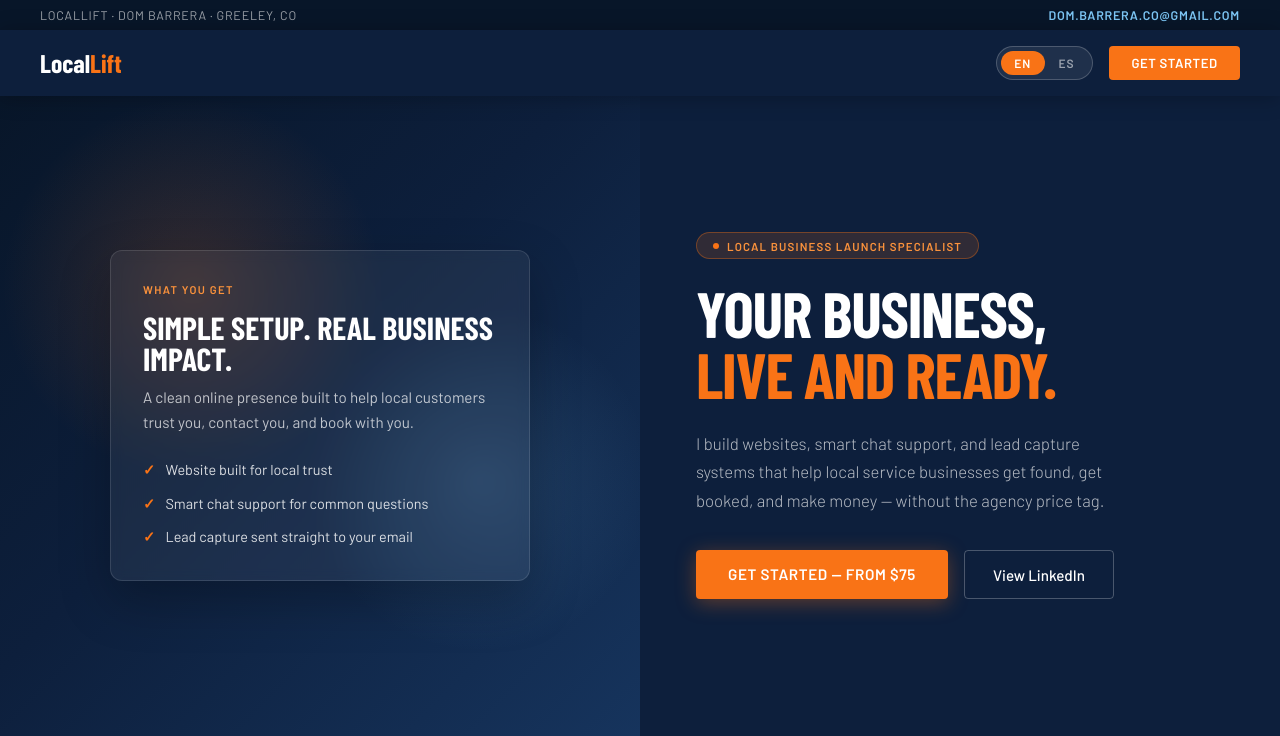
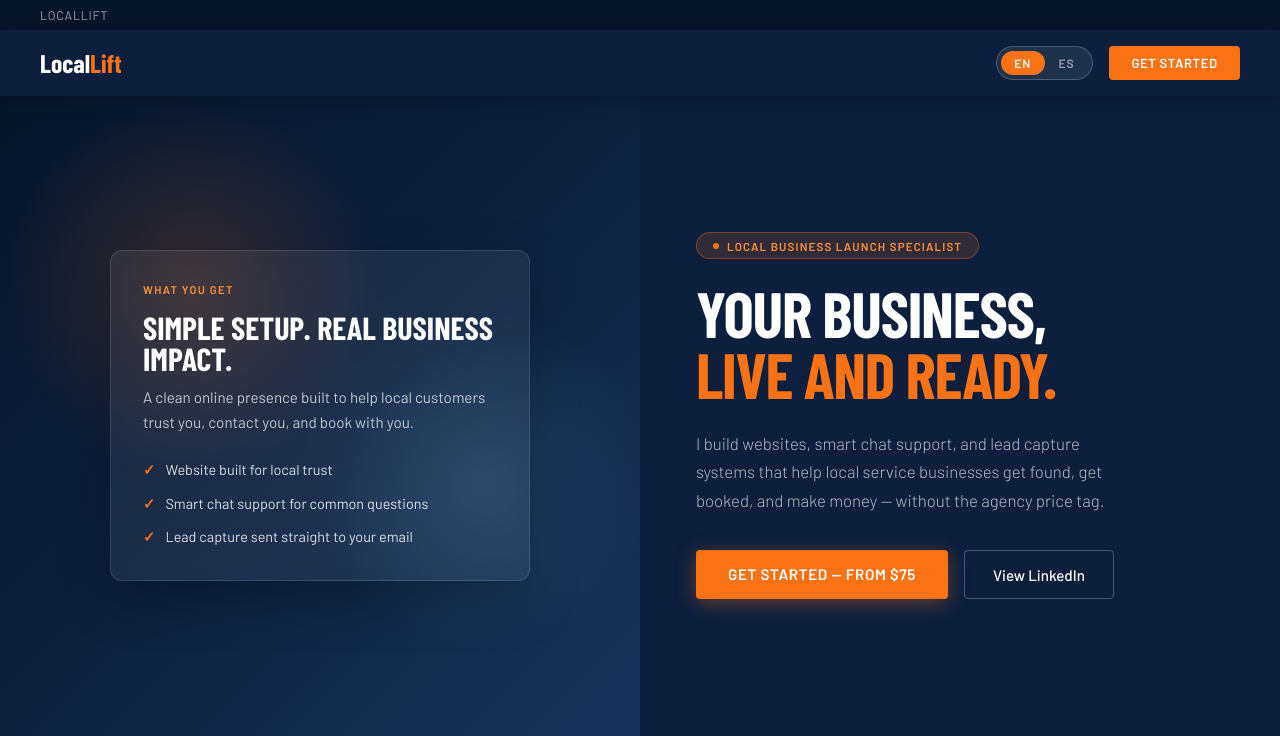
Before and after one commit to Barreradb/dombarrera, a plain HTML site: page index.html in a window 1280 px wide. Shown: the top 736 px of the page. Drawn offline with nearby package versions, Linux system fonts and the light colour scheme; a web font is replaced by a local one.

Commit message:
Remove personal information from topbar

```diff
--- a/index.html
+++ b/index.html
@@ -127,8 +127,7 @@ footer{background:var(--navy-dark);padding:2rem 2.5rem;display:flex;align-items:
 <body>
 
 <div class="topbar">
-  <span>LocalLift · Dom Barrera · Greeley, CO</span>
-  <a href="mailto:dom.barrera.co@gmail.com">dom.barrera.co@gmail.com</a>
+  <span>LocalLift</span>
 </div>
 
 <nav>
```
